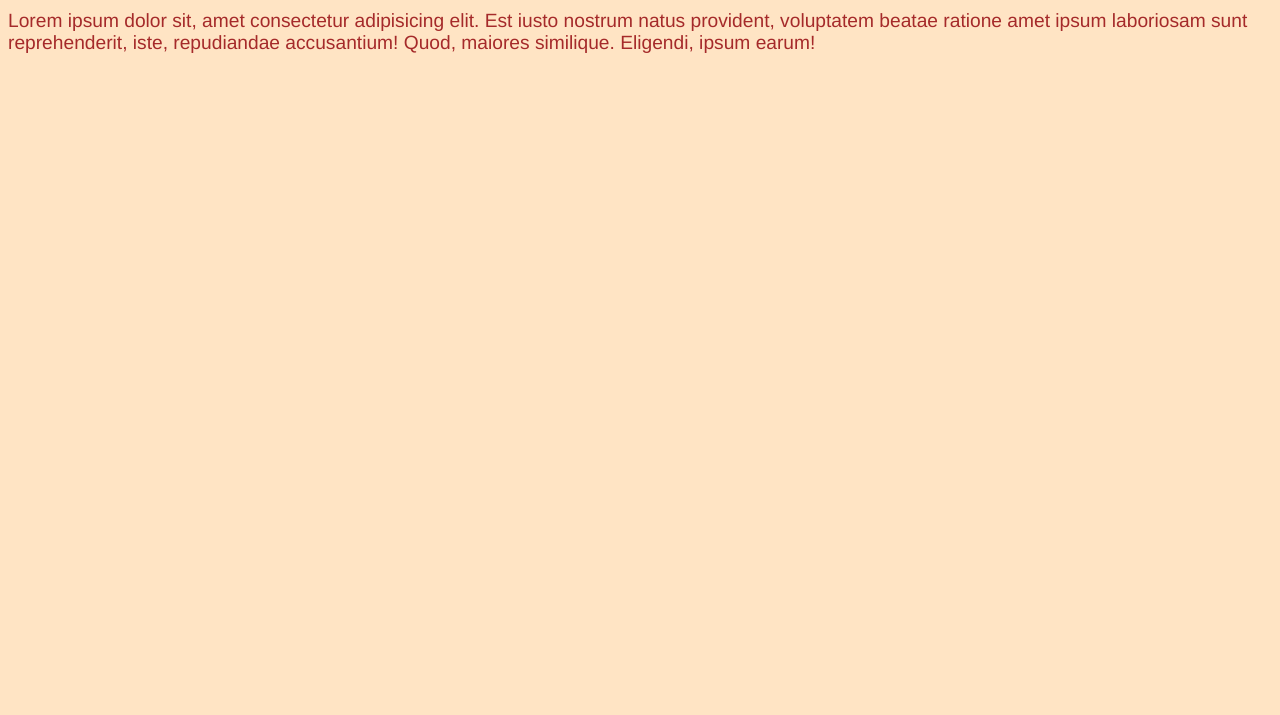
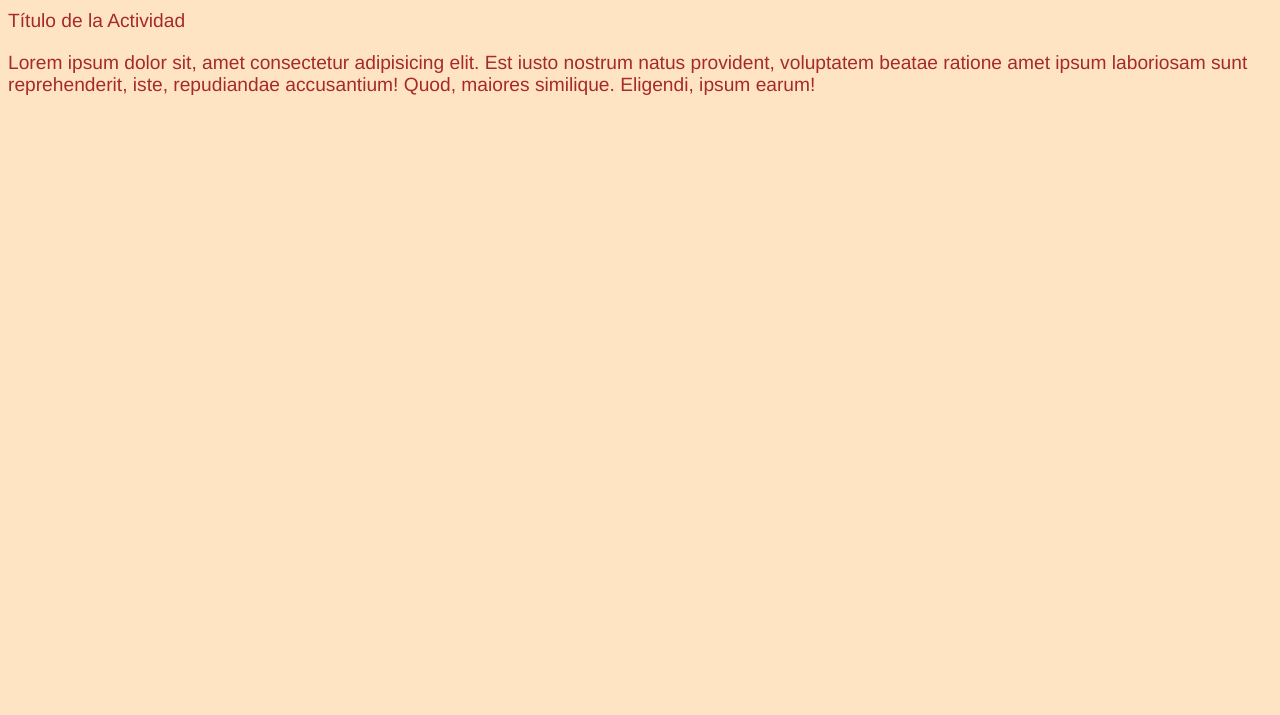
Before and after one commit to ktikplus/Gitcurso, a plain HTML site: page index.html in a window 1280 px wide. Shown: the part 85-800 px from the top of the page. Drawn offline with Linux system fonts and the light colour scheme.

Commit message:
Update index.html

```diff
--- a/index.html
+++ b/index.html
@@ -9,6 +9,7 @@
 </head>
 <body>
   <p><h1>Ejemplo de Git</h1></p>
+  <p>Título de la Actividad</p>
   <p>Lorem ipsum dolor sit, amet consectetur adipisicing elit. Est iusto nostrum natus provident, voluptatem beatae ratione amet ipsum laboriosam sunt reprehenderit, iste, repudiandae accusantium! Quod, maiores similique. Eligendi, ipsum earum!</p>
 </body>
 </html>
```
